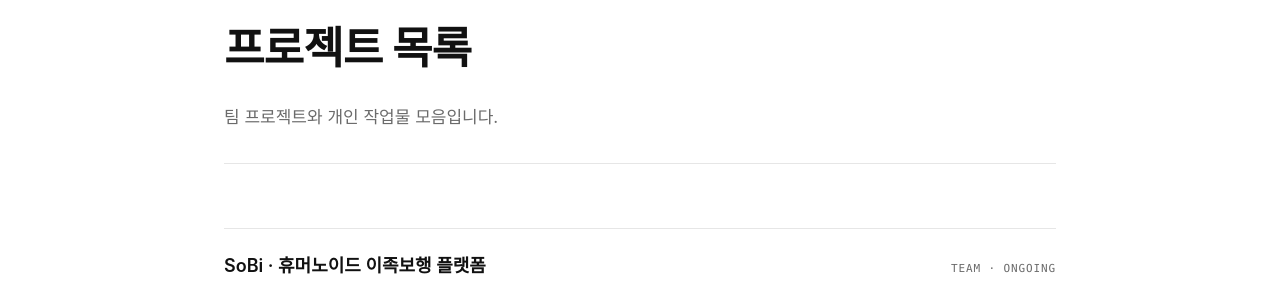
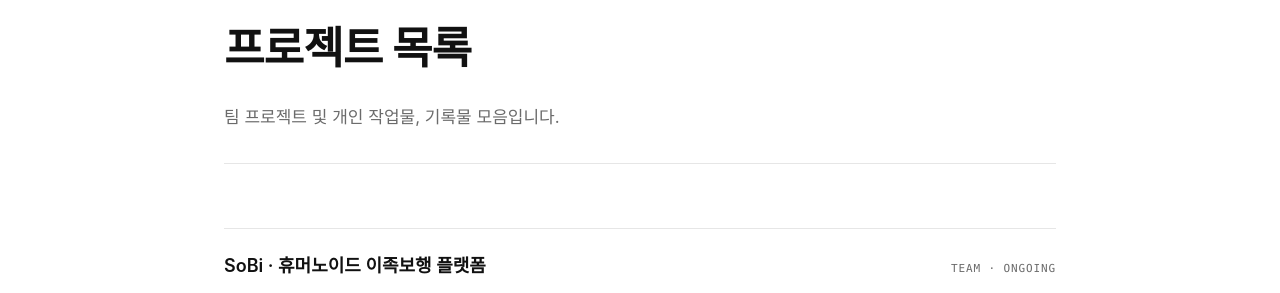
Before and after one commit to wang-gw/portfolio, a Jekyll site: the page built from projects.html, in a window 1280 px wide and 1327 px high. Shown: the part 166-459 px from the top of the window. Built offline with Jekyll 4.4.1, drawn with Linux system fonts in a browser that asks for light colours; some web fonts are replaced.

Commit message:
Update projects.html

```diff
--- a/projects.html
+++ b/projects.html
@@ -12,7 +12,7 @@ permalink: /projects/
     <span data-lang="en">All projects</span>
   </h1>
   <p class="hero__tagline">
-    <span data-lang="ko">팀 프로젝트와 개인 작업물 모음입니다.</span>
+    <span data-lang="ko">팀 프로젝트 및 개인 작업물, 기록물 모음입니다.</span>
     <span data-lang="en">Team and solo work</span>
   </p>
 </section>
```
